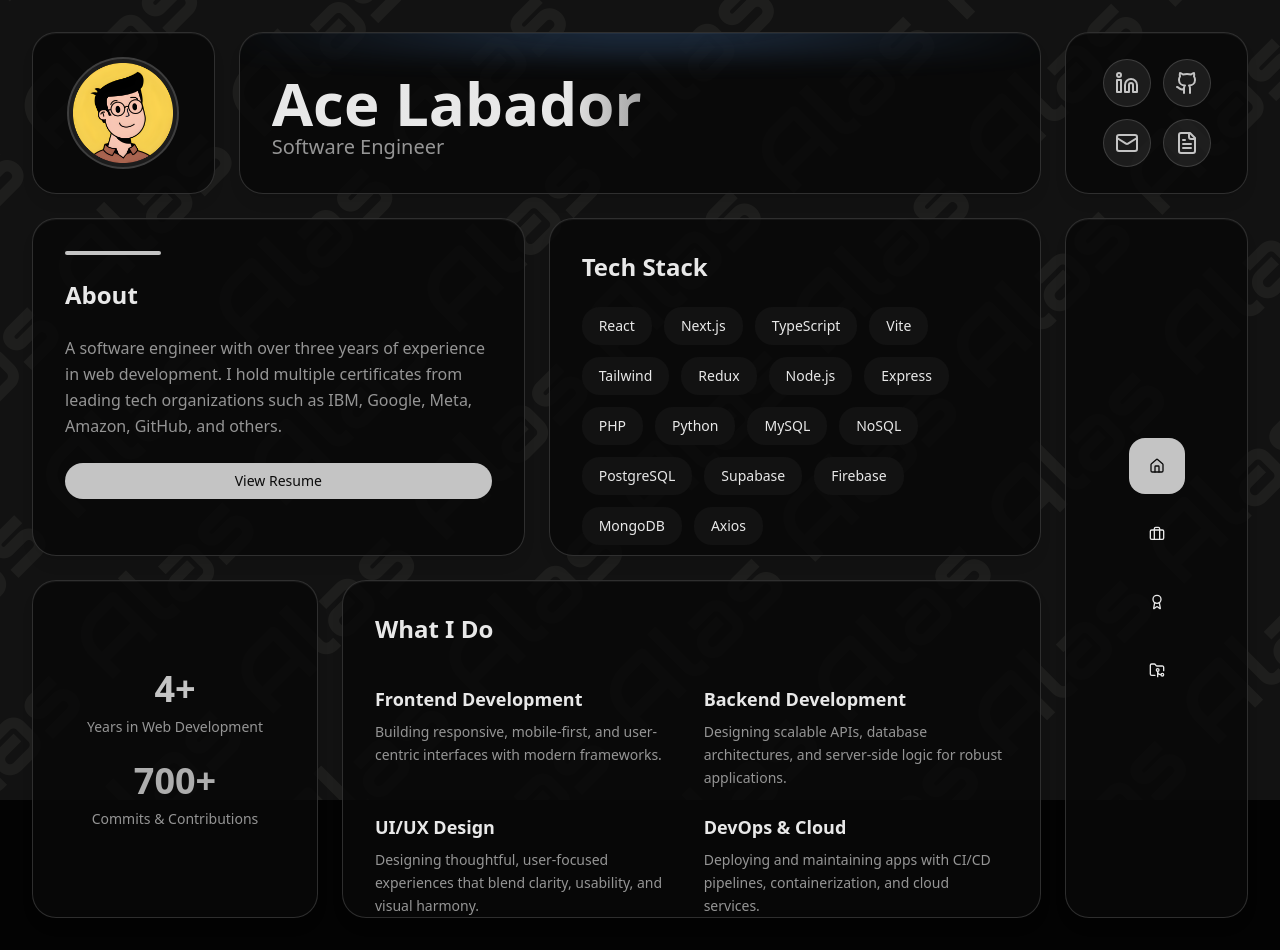
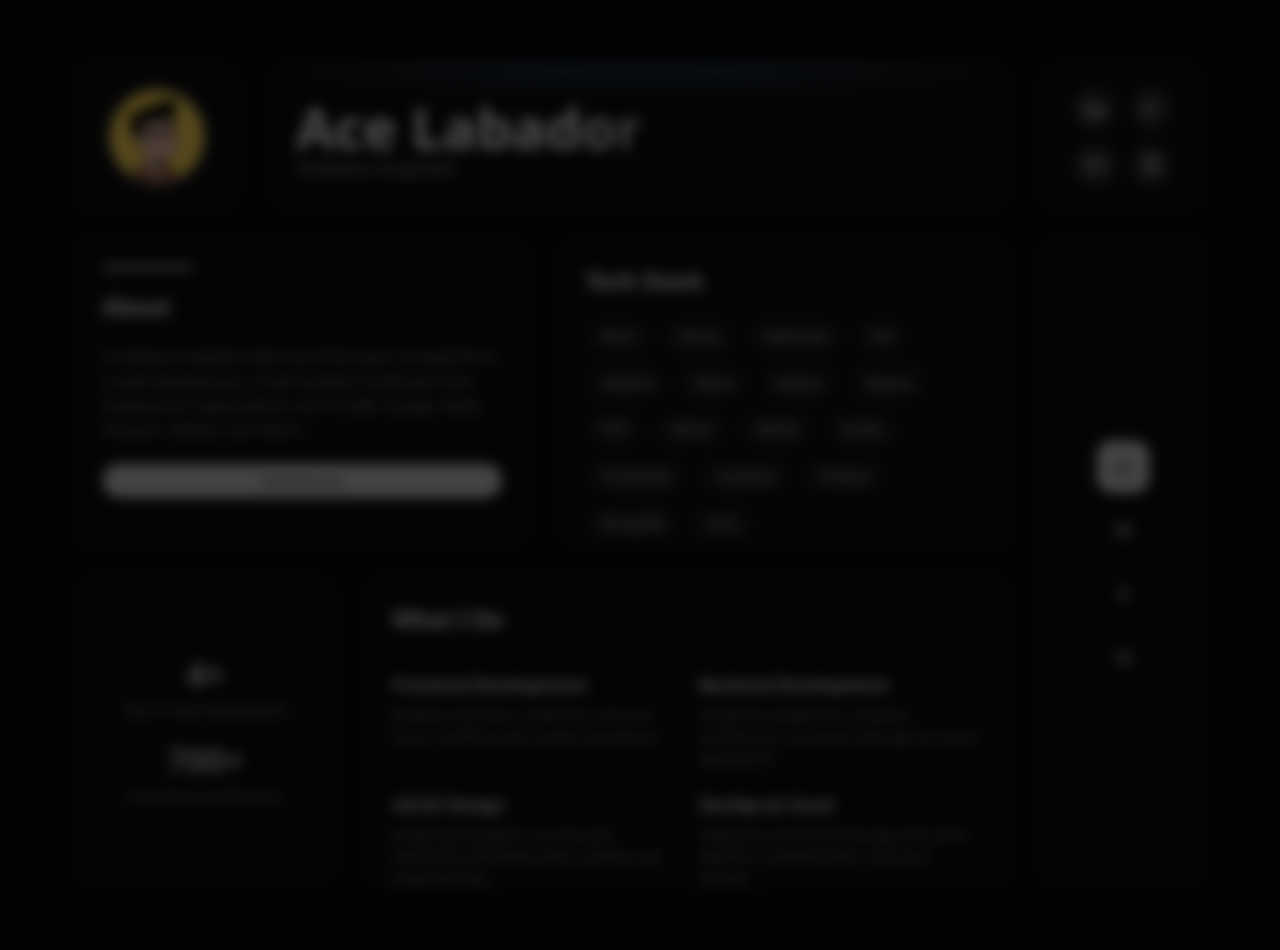
Before and after one commit to Alas-3/alas-dev-v3, a Next.js app: page / in a window 1280 px wide. Built offline with nearby package versions, Linux system fonts and the light colour scheme.

Commit message:
FIXED: SplashScreen animation speed for comfort

```diff
--- a/components/SplashScreen.tsx
+++ b/components/SplashScreen.tsx
@@ -14,7 +14,7 @@ interface LoadingScreenProps {
 }
 
 export const LoadingScreen = ({ onLoadingComplete }: LoadingScreenProps) => {
-  const [phase, setPhase] = useState<"loading" | "exiting" | "background">("loading");
+  const [phase, setPhase] = useState<"loading" | "exiting" | "hidden" | "background">("loading");
 
   // Total rows to cover screen + buffer for tilt
   const rowCount = 20;
@@ -23,29 +23,36 @@ export const LoadingScreen = ({ onLoadingComplete }: LoadingScreenProps) => {
   const rowText = Array.from({ length: 30 }, () => "Alas").join("   ");
 
   useEffect(() => {
-    // Phase 1: Loading (Single Fast cycle) -> Exiting
-    // 2000ms is roughly one full cycle duration for the user to register it
+    // Phase 1: Loading -> Exiting
     const exitTimer = setTimeout(() => {
         setPhase("exiting");
-    }, 2000);
+    }, 3500);
 
     return () => clearTimeout(exitTimer);
   }, []);
 
   useEffect(() => {
       if (phase === "exiting") {
-        // Reduced wait time to 800ms to quicken re-entry
+        // After exit animation completes, hide completely and show content
+        const hiddenTimer = setTimeout(() => {
+            if (onLoadingComplete) onLoadingComplete();
+            setPhase("hidden");
+        }, 1800); // Match the exit animation duration
+        return () => clearTimeout(hiddenTimer);
+      }
+
+      if (phase === "hidden") {
+        // After content has time to render, bring back as background
         const backgroundTimer = setTimeout(() => {
-            if (onLoadingComplete) onLoadingComplete();
             setPhase("background");
-        }, 800);
+        }, 800); // Delay before background slides back in
         return () => clearTimeout(backgroundTimer);
       }
   }, [phase, onLoadingComplete]);
 
   // Lock body scroll during loading/exiting
   useEffect(() => {
-    if (phase !== "background") {
+    if (phase === "loading" || phase === "exiting") {
       document.body.style.overflow = "hidden";
     } else {
       document.body.style.overflow = "";
@@ -54,6 +61,11 @@ export const LoadingScreen = ({ onLoadingComplete }: LoadingScreenProps) => {
       document.body.style.overflow = "";
     };
   }, [phase]);
+
+  // Don't render anything during hidden phase
+  if (phase === "hidden") {
+    return null;
+  }
 
   return (
     <div
@@ -78,45 +90,46 @@ export const LoadingScreen = ({ onLoadingComplete }: LoadingScreenProps) => {
   );
 };
 
-const Row = ({ text, isEven, phase }: { text: string; isEven: boolean; phase: "loading" | "exiting" | "background" }) => {
+const Row = ({ text, isEven, phase }: { text: string; isEven: boolean; phase: "loading" | "exiting" | "hidden" | "background" }) => {
     // Variants for the animation sequence
     const variants: Variants = {
         loading: {
-            x: isEven ? ["0%", "-25%"] : ["-25%", "0%"],
+            x: isEven ? ["0%", "-15%"] : ["-15%", "0%"],
             opacity: 1,
             transition: {
                 x: {
                     repeat: Infinity,
-                    duration: 4,
+                    repeatType: "reverse",
+                    duration: 8,
                     ease: "easeInOut"
                 },
                 opacity: { duration: 0.5 }
             }
         },
         exiting: {
-            // Slide completely off screen. Increased to 150% to ensure clearance.
-            x: isEven ? "-150%" : "150%",
+            x: isEven ? "-120%" : "120%",
             opacity: 1,
             transition: {
-                duration: 1.2,
-                ease: "easeInOut"
+                duration: 1.8,
+                ease: [0.4, 0, 0.2, 1]
             }
         },
         background: {
-            // Fast entry then slow drift
-            x: isEven ? ["-150%", "-25%", "35%"] : ["150%", "0%", "-60%"],
+            // Slide in from off-screen, then do perpetual back-and-forth
+            x: isEven
+                ? ["-120%", "-25%", "0%", "-15%"] // Slide in from left, then oscillate
+                : ["120%", "0%", "-15%", "0%"],   // Slide in from right, then oscillate
             opacity: 0.05,
             transition: {
                 x: {
+                    times: [0, 0.05, 0.525, 1], // First 5% is slide-in, rest is oscillation
                     repeat: Infinity,
-                    duration: 120, // 2 minutes
-                    ease: "linear",
-                    times: [0, 0.02, 1], // 2% of time (2.4s) to enter, then drift
-                    delay: 0
+                    repeatType: "reverse",
+                    duration: 40, // Full cycle duration
+                    ease: "linear"
                 },
                 opacity: {
-                    duration: 1.5,
-                    delay: 0.2
+                    duration: 1.2
                 }
             }
         }
@@ -125,7 +138,7 @@ const Row = ({ text, isEven, phase }: { text: string; isEven: boolean; phase: "l
     return (
         <motion.div
             className={`${audiowide.className} text-4xl md:text-6xl text-[#F5F5DC] whitespace-nowrap`}
-            style={{ marginLeft: isEven ? "-25vw" : "0" }}
+            style={{ marginLeft: isEven ? "-25vw" : "0" }} // Maintains the uneven offset look
             variants={variants}
             animate={phase}
         >
```
